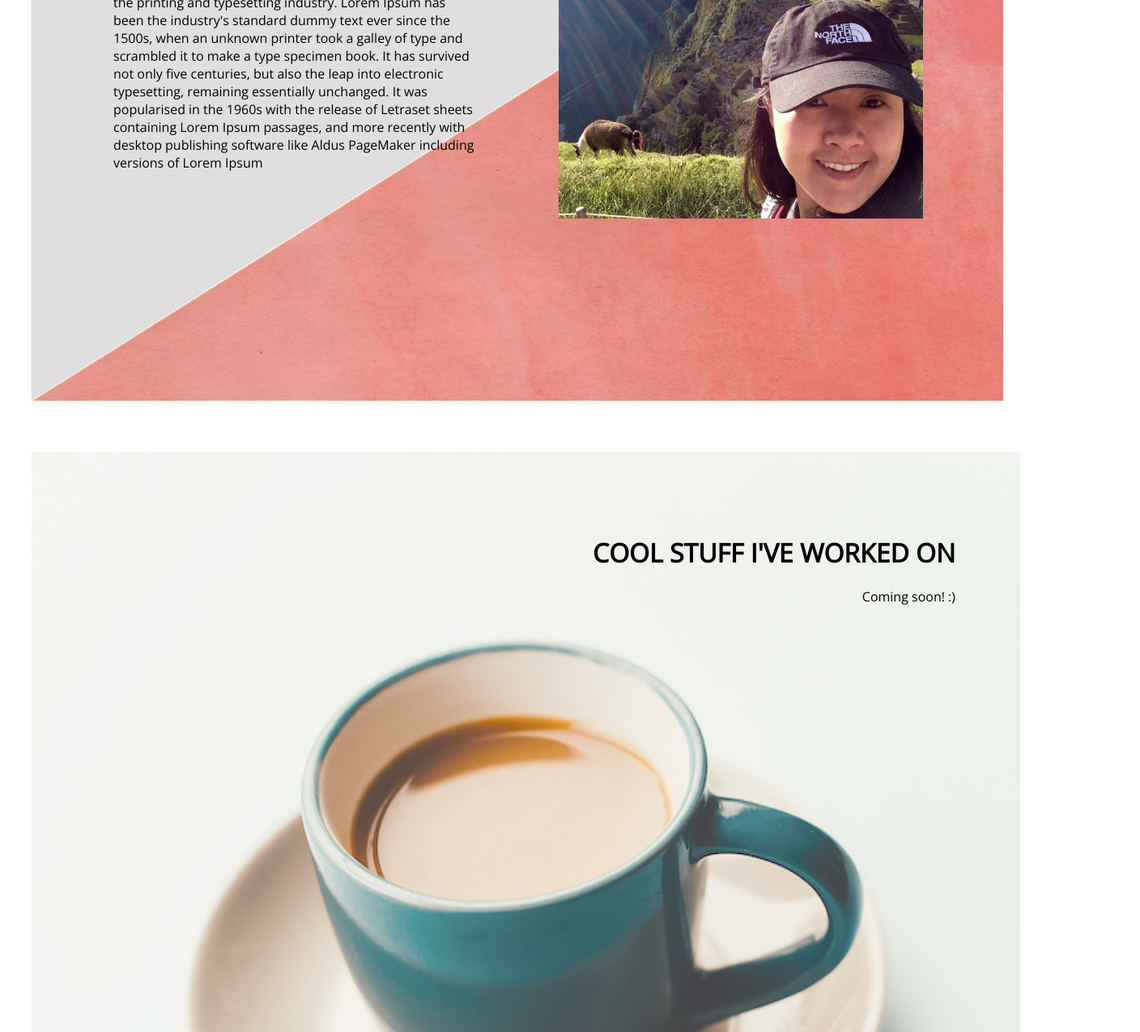
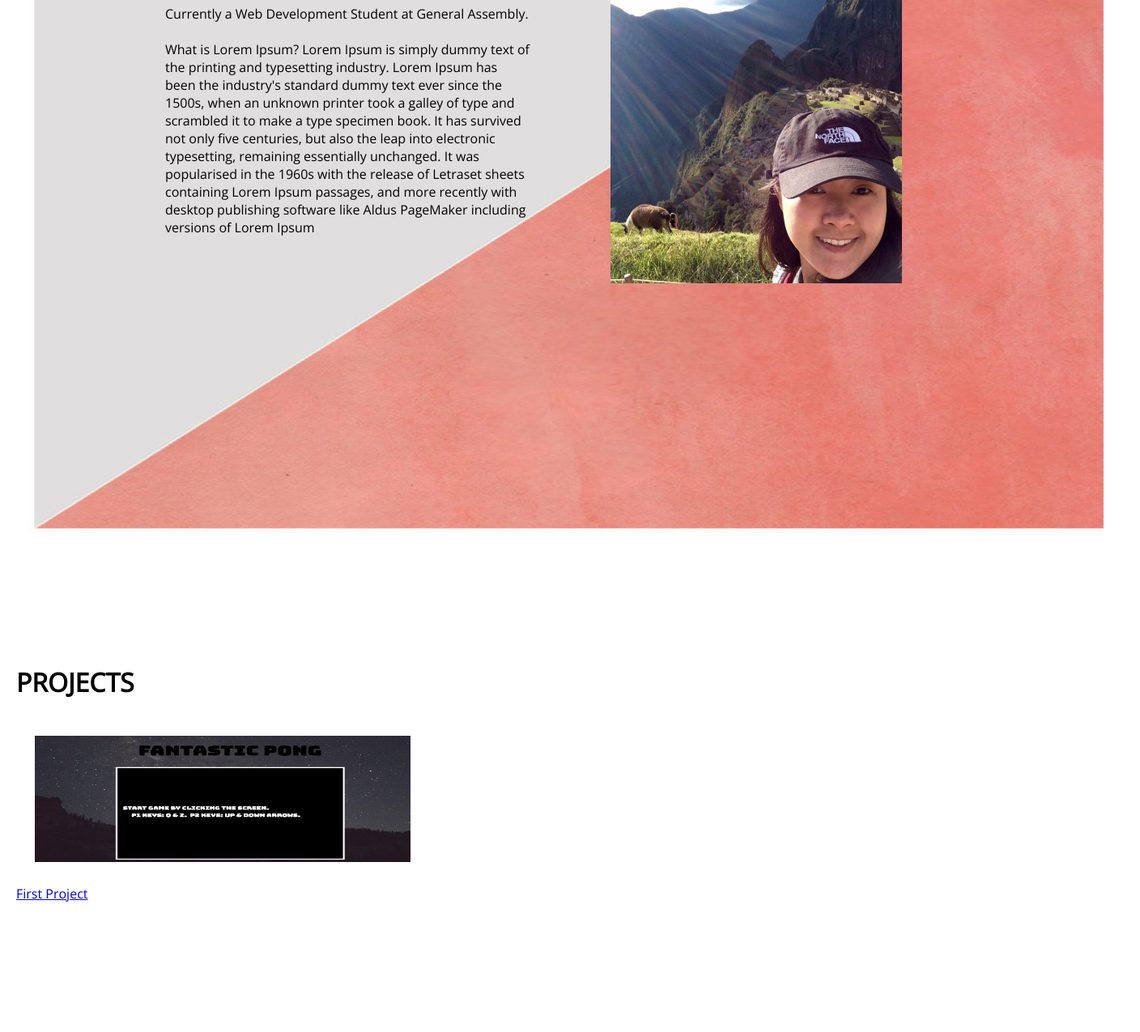
Before and after one commit to echeng924/echeng924.github.io, a plain HTML site: page index.html in a window 1280 px wide. Shown: the part 1080-2355 px from the top of the page at 81% size, 1408 px wide, since content can reach past the window. Drawn offline with nearby package versions, Linux system fonts and the light colour scheme.

Commit message:
add updated styling

```diff
--- a/index.html
+++ b/index.html
@@ -29,9 +29,9 @@
   </div>
   <div id="About" class="mainPages">
 
-    <div style="width:1000px;display:inline-block;">
-      <div style="float:right;width:45%;">
-        <img src="myPic.jpg" alt="Self portrait" style="width: 100%; border: 0;">
+    <div style="width:1000px; display:inline-block;">
+      <div style="float:right; width:45%;">
+        <img src="myPic.jpg" alt="Self portrait" border: 0;">
       </div>
       <div style="float:left;width:45%;padding-top:20px;">
         <h1>ABOUT ME</h1>
@@ -42,8 +42,9 @@ Lorem Ipsum is simply dummy text of the printing and typesetting industry. Lorem
   </div>
 
   <div id="Portfolio" class="mainPages">
-      <h1>COOL STUFF I'VE WORKED ON </h1>
-      <p>Coming soon! :)</p>
+      <h1>PROJECTS</h1>
+      <img src="Pong.png" alt=""> <br>
+      <a href = 'https://echeng924.github.io/project_1/'> First Project </a>
   </div>
 
   <div id = "Contact" class="mainPages">
--- a/styles.css
+++ b/styles.css
@@ -14,10 +14,10 @@ li {
   float: left;
 }
 
-li a{
+li a {
   display: inline-block;
   color: rgb(40,46,56);
-  text-align: centr;
+  text-align: center;
   padding: 14px 26px;
   text-decoration: none;
   font-size: 15px;
@@ -89,18 +89,14 @@ body{
 
 #Portfolio {
   height: 100%;
-  background-image: url("Coffee.jpeg");
+  /*background-image: url("Coffee.jpeg");*/
   font-family: 'Open Sans', sans-serif;
-  text-align: right;
+  text-align: left;
   padding-top: 100px;
   padding-right: 80px;
   margin:20px;
 }
 
-/*#Portfolio h1 {
-  padding-top: 100px;
-  margin: 0;
-}*/
 
 
 #Contact {
@@ -135,3 +131,51 @@ body{
   font-family: 'Poiret One', cursive;
   font-size: 35px;
 }
+
+
+@media (min-width: 600px) {
+  li a {
+    font-size: 25px;
+    padding-top: 2rem;
+    padding-bottom: 3rem;
+    text-align: center;
+  }
+
+  nav {
+    height: 4rem;
+  }
+
+  #Home {
+    background-image: no-repeat;
+    background-size: cover;
+    width: 110%;
+    height:110%;
+  }
+  #About {
+    background-image: no-repeat;
+    width: 110%;
+    height: 110%;
+    margin: 0 auto;
+  }
+
+  #About img {
+  margin: 20%;
+  display: block;
+  width: 80%;
+  }
+
+  #Contact {
+    width: 100%;
+    margin: 5%;
+  }
+
+  #Portfolio {
+    height: 110%;
+  }
+
+  #Portfolio img {
+    width:40%;
+    height:20%;
+    margin:2%;
+  }
+}
```
Also changed, not shown: Pong.png (added).
